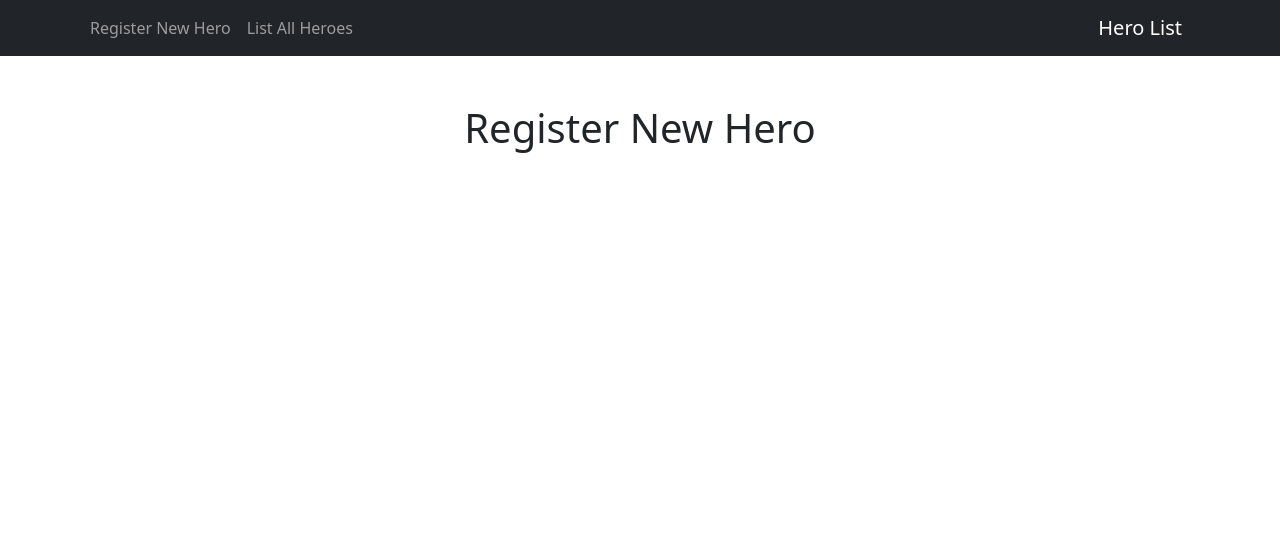
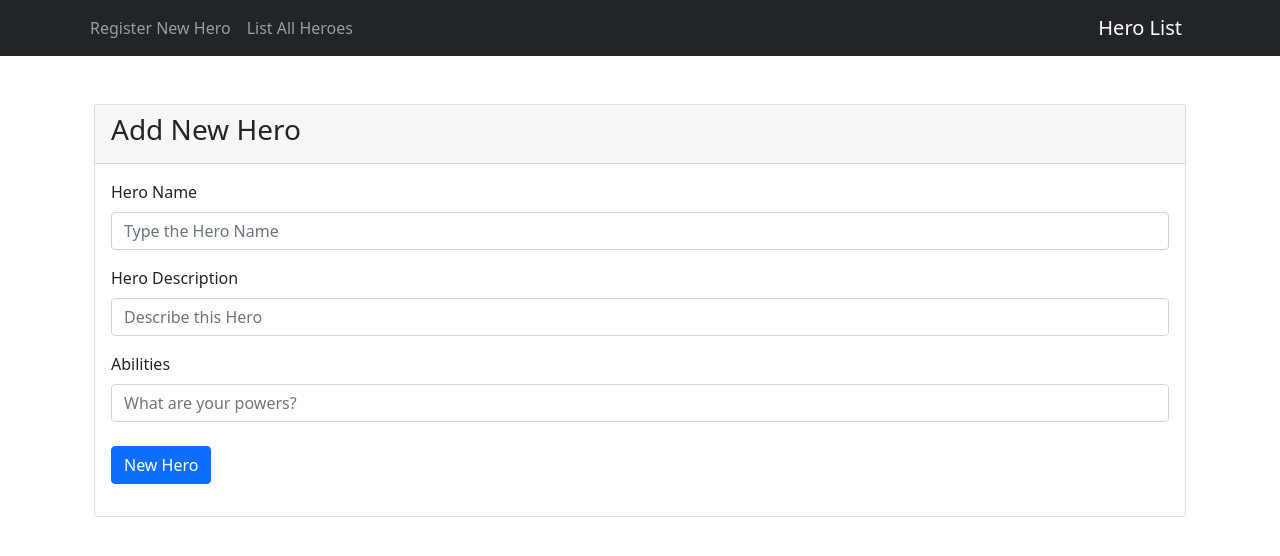
Before and after one commit to arthcabral/herolist, a Vue app: page / in a window 1280 px wide. Shown: the top 556 px of the page. Built offline with nearby package versions, Linux system fonts and the light colour scheme; what vue-sweetalert2 would draw is missing.

Commit message:
Register New Hero page development.

```diff
--- a/package.json
+++ b/package.json
@@ -14,7 +14,8 @@
     "nprogress": "^0.2.0",
     "vue": "^2.6.11",
     "vue-router": "^3.2.0",
-    "vue-sweetalert2": "^5.0.2"
+    "vue-sweetalert2": "^5.0.2",
+    "vuelidate": "^0.7.6"
   },
   "devDependencies": {
     "@vue/cli-plugin-babel": "~4.5.0",
--- a/src/components/pages/register-hero/RegisterHeroComponent.vue
+++ b/src/components/pages/register-hero/RegisterHeroComponent.vue
@@ -1,6 +1,57 @@
 <template>
-    <div class="d-flex justify-content-center">
-        <h1>Register New Hero</h1>
+    <div class="container">
+      <div class="card">
+        <div class="card-header">
+          <h3>Add New Hero</h3>
+        </div>
+        <div class="card-body">
+          <form @submit.prevent="registerNewHero">
+            <!-- Início bloco: Hero name -->
+            <div class="mb-3" >
+              <label class="form-label" for="hero-name">Hero Name</label>
+              <input
+                type="text"
+                class="form-control"
+                placeholder="Type the Hero Name"
+                v-model="hero.name"
+              />
+            </div>
+            <!-- Fim bloco: Hero name -->
+
+            <!-- Início bloco: Hero Description -->
+            <div class="mb-3">
+              <label class="form-label" for="hero-description">Hero Description</label>
+              <input
+                type="text"
+                class="form-control"
+                placeholder="Describe this Hero"
+                v-model="hero.description"
+              />
+            </div>
+            <!-- Fim bloco: Hero Description -->
+
+            <!-- Início bloco: Abilities -->
+            <div class="mb-4">
+              <label class="form-label" for="hero-abilities">Abilities</label>
+              <input
+                type="text"
+                class="form-control"
+                placeholder="What are your powers?"
+                v-model="hero.abilities"
+              />
+            </div>
+            <!-- Fim bloco: Abilities-->
+
+            <!-- Início bloco: Submit button -->
+            <div class="mb-3">
+              <button type="submit" class="btn btn-primary">
+                New Hero
+              </button>
+            </div>
+          <!-- Fim bloco: Submit button -->
+          </form>
+        </div>
+      </div>
     </div>
 </template>
 
@@ -9,8 +60,15 @@ export default {
   name: 'RegisterHeroComponent',
   data() {
     return {
-
+      hero: {
+        name: '',
+        description: '',
+        abilities: '',
+      },
     };
+  },
+  methods: {
+    handleSubmitForm() {},
   },
 };
 </script>
```
Also changed, not shown: 1 other file (tests, documents, lock files or other folders).
